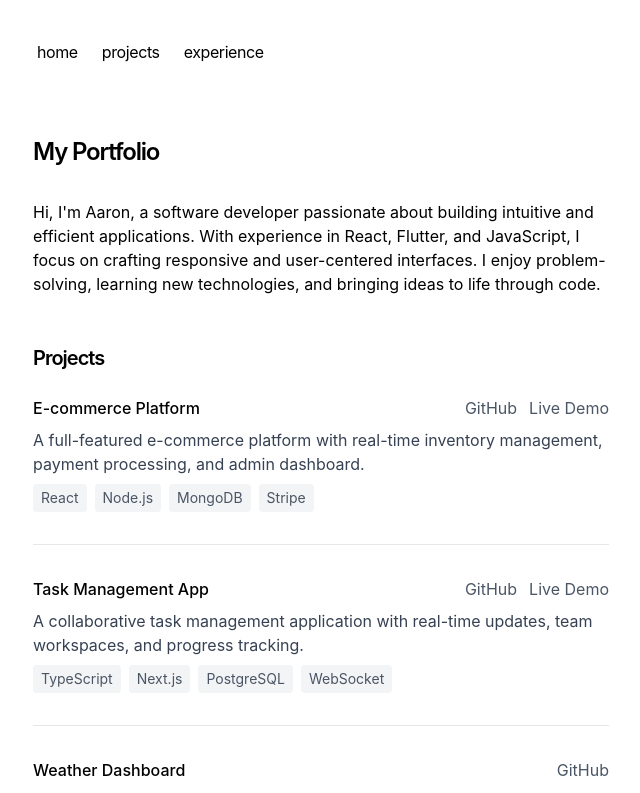
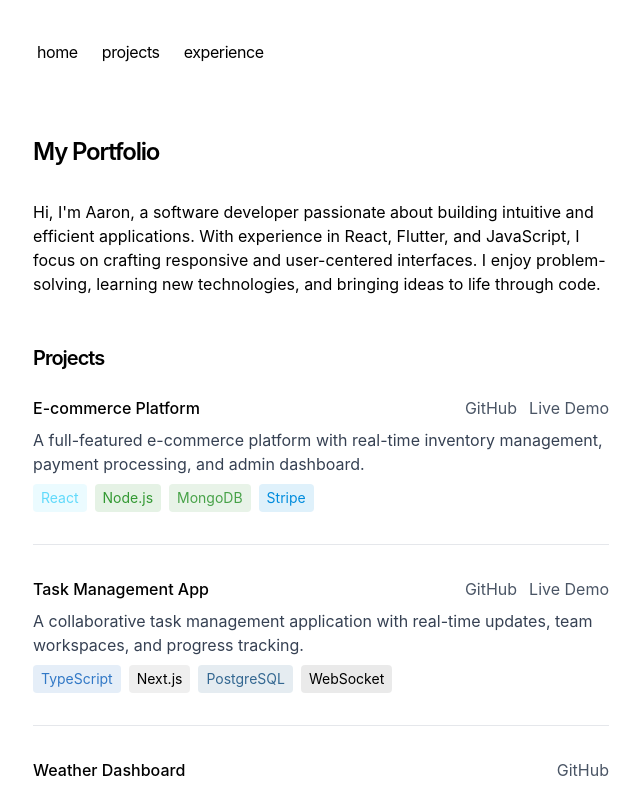
Before and after one commit to gonzaleza61/aaronportfolio, a Next.js app: page / in a window 1280 px wide. Shown: the top 793 px of the page, without its empty margins (319-959 px from the left). Built offline with nearby package versions, Linux system fonts and the light colour scheme.

Commit message:
language colors

```diff
--- /dev/null
+++ b/app/data/techColors.ts
@@ -0,0 +1,78 @@
+interface ColorScheme {
+  background: string;
+  text: string;
+}
+
+const techColors: { [key: string]: ColorScheme } = {
+  // Frontend
+  React: {
+    background: "#61DAFB20",
+    text: "#61DAFB",
+  },
+  "Next.js": {
+    background: "#00000010",
+    text: "#000000",
+  },
+  TypeScript: {
+    background: "#3178C620",
+    text: "#3178C6",
+  },
+  JavaScript: {
+    background: "#F7DF1E20",
+    text: "#F7DF1E",
+  },
+  Redux: {
+    background: "#764ABC20",
+    text: "#764ABC",
+  },
+  TailwindCSS: {
+    background: "#06B6D420",
+    text: "#06B6D4",
+  },
+  Flutter: {
+    background: "#02569B20",
+    text: "#02569B",
+  },
+
+  // Backend
+  "Node.js": {
+    background: "#33993320",
+    text: "#339933",
+  },
+  Express: {
+    background: "#00000015",
+    text: "#000000",
+  },
+  PostgreSQL: {
+    background: "#33679120",
+    text: "#336791",
+  },
+  MongoDB: {
+    background: "#47A24820",
+    text: "#47A248",
+  },
+
+  // Tools & Services
+  Stripe: {
+    background: "#008CDD20",
+    text: "#008CDD",
+  },
+  "Weather API": {
+    background: "#00668820",
+    text: "#006688",
+  },
+  WebSocket: {
+    background: "#00000015",
+    text: "#000000",
+  },
+};
+
+export function getTechColor(tech: string): ColorScheme {
+  // Default color if tech not found
+  const defaultColor: ColorScheme = {
+    background: "#64748B20",
+    text: "#64748B",
+  };
+
+  return techColors[tech] || defaultColor;
+}
--- a/app/page.tsx
+++ b/app/page.tsx
@@ -1,5 +1,6 @@
 import { experiences } from "./data/experience";
 import { projects } from "./data/projects";
+import { getTechColor } from "./data/techColors";
 
 export default function Page() {
   return (
@@ -50,14 +51,21 @@ export default function Page() {
             </div>
             <p className="mt-2 text-gray-700">{project.description}</p>
             <div className="mt-2 flex flex-wrap gap-2">
-              {project.technologies.map((tech, idx) => (
-                <span
-                  key={idx}
-                  className="inline-block bg-gray-100 px-2 py-1 text-sm text-gray-600 rounded"
-                >
-                  {tech}
-                </span>
-              ))}
+              {project.technologies.map((tech, idx) => {
+                const { background, text } = getTechColor(tech);
+                return (
+                  <span
+                    key={idx}
+                    className="inline-block px-2 py-1 text-sm rounded"
+                    style={{
+                      backgroundColor: background,
+                      color: text,
+                    }}
+                  >
+                    {tech}
+                  </span>
+                );
+              })}
             </div>
           </div>
         ))}
```
